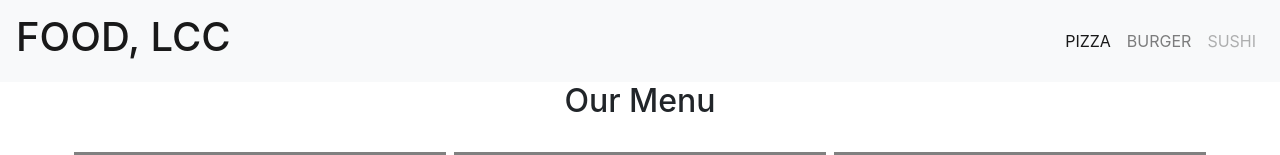
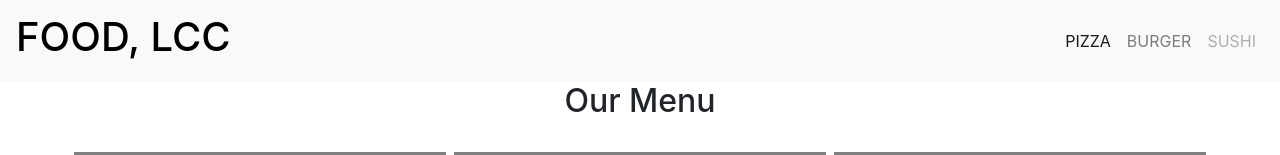
Before and after one commit to BaljitThakur/coursera-assignment3, a plain HTML site: page index.html in a window 1280 px wide. Shown: the top 155 px of the page. Drawn offline with nearby package versions, Linux system fonts and the light colour scheme; a script that the page names is missing.

Commit message:
Update style.css

```diff
--- a/style.css
+++ b/style.css
@@ -10,7 +10,9 @@ a{
 	text-decoration: none;
 	color: blue;
 }
-
+#navhead{
+	color: black;
+}
 #menu-item{
 	background-color: grey;
 	margin-top: 20px;
```
